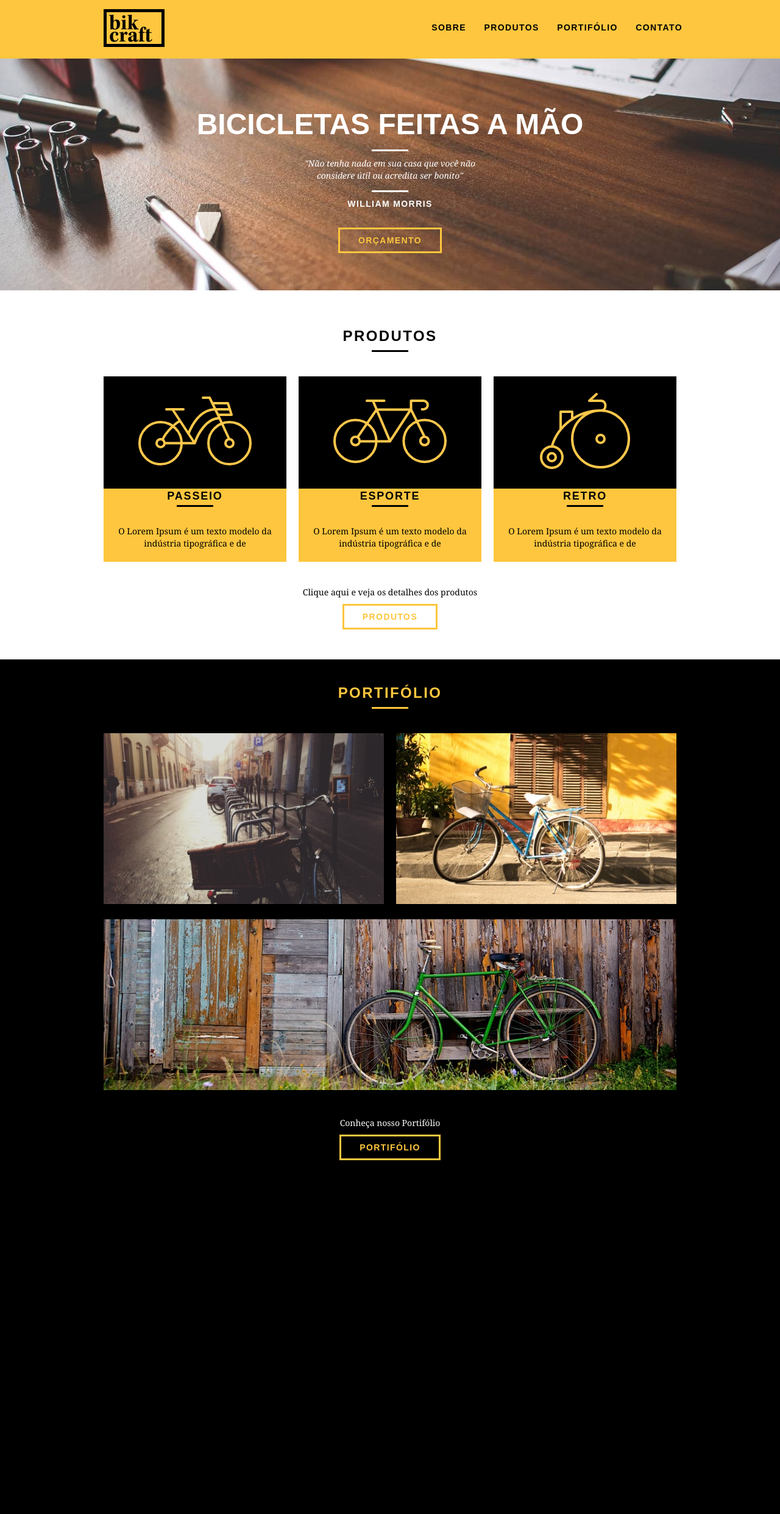
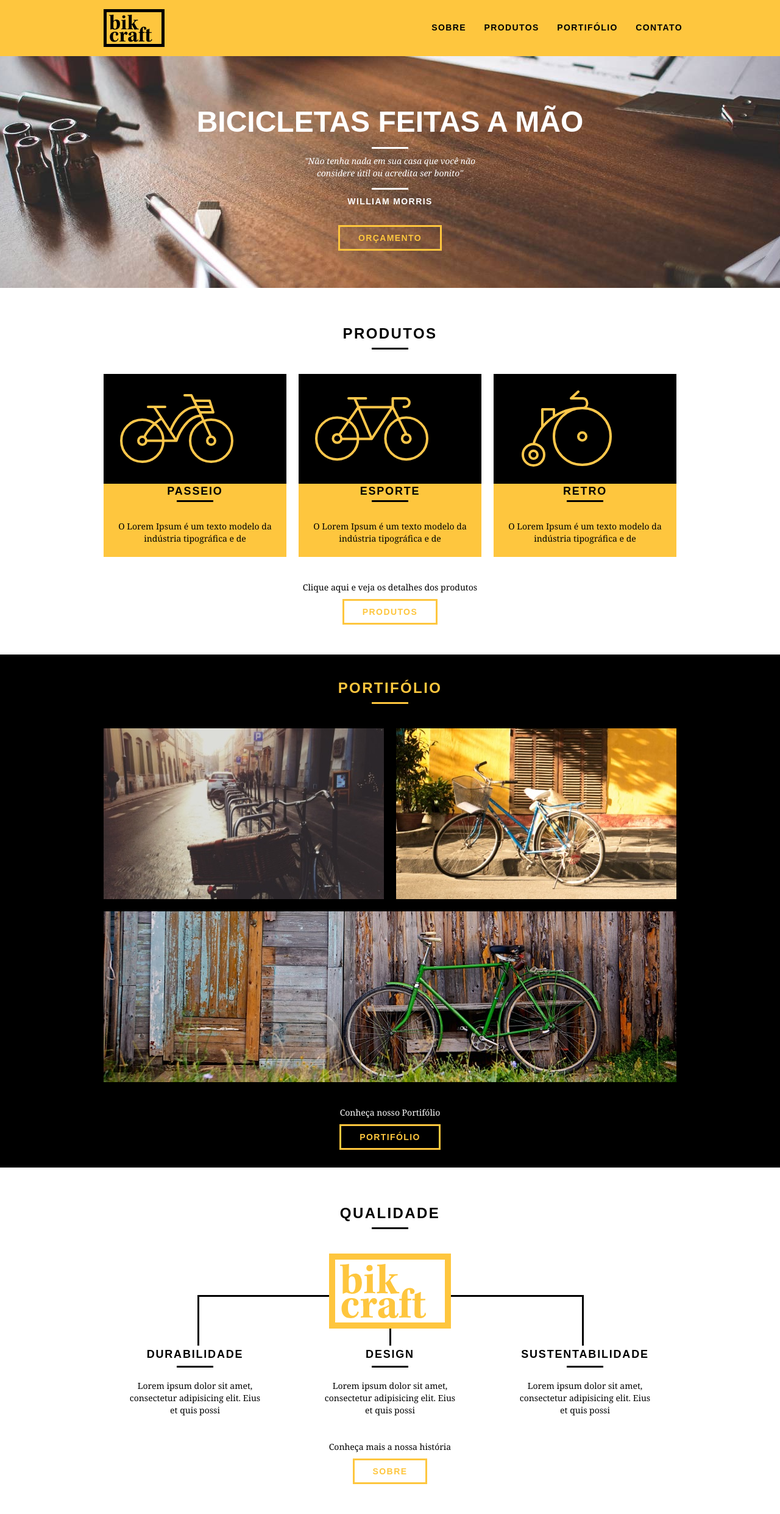
Before and after one commit to srpulga/Bikcraft, a PHP site: page / in a window 1280 px wide. Shown: the whole page at 61% size. Before the commit the page ends 1902 px from the top, so only its background shows below. Run offline with PHP 8.4, Linux system fonts and the light colour scheme.

Commit message:
Adicionado lista de qualidade

```diff
--- a/css/style.css
+++ b/css/style.css
@@ -1,13 +1,17 @@
     /* Estilos Gerais */
 
-body{
+    body {
         font-family: Arial, Helvetica, sans-serif;
     }
 
-p{
+    p {
         font-family: Georgia, 'Times New Roman', Times, serif;
         font-size: 14px;
         line-height: 20px;
+    }
+
+    img {
+        display: block;
     }
 
     .btn {
@@ -21,7 +25,7 @@ p{
         letter-spacing: .1em;
     }
 
-.btn:hover{
+    .btn:hover {
         color: white;
         border-color: #fff;
     }
@@ -43,15 +47,15 @@ p{
     }
 
     .subtitulo:after {
-    content:"";
+        content: "";
         display: block;
         width: 60px;
         height: 3px;
-    background:#000;
+        background: #000;
         margin: 8px auto;
     }
+    /* Header */
 
-/* Header */
     .header {
         position: fixed;
         top: 0;
@@ -63,10 +67,9 @@ p{
 
     .header_menu {
         text-align: right;
-
     }
 
-.header_menu ul li{
+    .header_menu ul li {
         display: inline-block;
         margin-left: 25px;
         margin-top: 20px;
@@ -90,7 +93,7 @@ color: white;
         width: 100%;
         background: url("../img/bg.jpg") no-repeat center;
         background-size: cover;
-    margin-top: 96px;
+        margin-top: 92px;
         height: 380px;
         text-align: center;
         padding-top: 80px;
@@ -114,8 +117,9 @@ color: white;
         font-style: italic;
     }
 
-.quote-externo p:before, .quote-externo p:after {
-content:"";
+    .quote-externo p:before,
+    .quote-externo p:after {
+        content: "";
         display: block;
         width: 60px;
         height: 3px;
@@ -129,7 +133,6 @@ margin: 14px auto 10px auto;
         font-size: 14px;
         letter-spacing: .1em;
     }
-
     /* Produtos */
 
     .produtos {
@@ -150,16 +153,17 @@ text-align: center;
         margin-bottom: 20px;
     }
 
-.produtos_lista li p {
-    padding: 10px 20px 20px 20px;
-}
-
-.produtos_lista li h3:after{content:"";
+    .produtos_lista li h3:after {
+        content: "";
         display: block;
         width: 60px;
         height: 3px;
-    background:#000;
+        background: #000;
         margin: 2px auto;
+    }
+
+    .produtos_lista li p {
+        padding: 10px 20px 20px 20px;
     }
 
     .produtos_icon {
@@ -173,13 +177,12 @@ text-align: center;
         clear: both;
     }
 
-.call p{
+    .call p {
         margin-bottom: 20px;
     }
-
     /* Portifólio */
 
-.portifolio{
+    .portifolio {
         width: 100%;
         background: black;
         padding: 40px 0;
@@ -188,6 +191,7 @@ text-align: center;
     .portifolio .subtitulo {
         color: #fec63e;
     }
+
     .portifolio .subtitulo:after {
         background: #fec63e;
     }
@@ -199,3 +203,51 @@ color: white;
     .portifolio_lista li:last-child {
         margin-top: 20px;
     }
+    /* Qualidade */
+
+    .qualidade {
+        padding: 60px 0;
+    }
+
+    .qualidade:after {
+        content: "";
+        width: 634px;
+        height: 83px;
+        display: block;
+        background: url("../img/linhas.svg") no-repeat center;
+        position: absolute;
+        top: 209px;
+        right: 162px;
+        z-index: -1;
+    }
+
+    .qualidade img {
+        margin: 0 auto;
+    }
+
+    .qualidade_lista {
+        padding-top: 30px;
+    }
+
+    .qualidade_lista li {
+        text-align: center;
+        padding: 0 40px;
+    }
+
+    .qualidade_lista li h3 {
+        font-weight: bold;
+        font-size: 18px;
+        line-height: 25px;
+        text-transform: uppercase;
+        letter-spacing: .1em;
+        margin-bottom: 20px;
+    }
+
+    .qualidade_lista li h3:after {
+        content: "";
+        display: block;
+        width: 60px;
+        height: 3px;
+        background: #000;
+        margin: 6px auto;
+    }
--- a/index.html
+++ b/index.html
@@ -32,18 +32,16 @@
             <h1>Bicicletas Feitas a Mão</h1>
             <blockquote class="quote-externo">
                 <p>
-					"Não tenha nada em sua casa que você não considere útil ou acredita
-					ser bonito"
+                    "Não tenha nada em sua casa que você não considere útil ou acredita ser bonito"
                 </p>
                 <cite>WILLIAM MORRIS</cite>
             </blockquote>
             <a href="produtos.html" class="btn">Orçamento</a>
         </div>
     </section>
-</body>
 
     <section class="produtos container">
-	<h2 class="subtitulo" >Produtos</h2>
+        <h2 class="subtitulo">Produtos</h2>
         <ul class="produtos_lista">
             <li class="grid-1-3">
                 <div class="produtos_icon">
@@ -80,7 +78,7 @@
     <section class="portifolio">
         <div class="container">
             <h2 class="subtitulo">Portifólio</h2>
-		<ul  class="portifolio_lista">
+            <ul class="portifolio_lista">
                 <li class="grid-8"><img src="img/portfolio/retro.jpg" alt="Bicicleta Retrô"></li>
                 <li class="grid-8"><img src="img/portfolio/passeio.jpg" alt="Bicicleta Passeio"></li>
                 <li class="grid-16"><img src="img/portfolio/esporte.jpg" alt="Bicicleta Esporte"></li>
@@ -90,10 +88,35 @@
                 <p>Conheça nosso Portifólio</p>
                 <a href="portifolio.html" class="btn">Portifólio</a>
             </div>
+        </div>
+    </section>
 
+    <section class="qualidade container">
+        <h2 class="subtitulo">Qualidade</h2>
+        <img src="img/bikcraft-qualidade.svg" alt="Bikcraft Qualidade">
+
+        <ul class="qualidade_lista">
+            <li class="grid-1-3">
+                <h3>Durabilidade</h3>
+                <p>Lorem ipsum dolor sit amet, consectetur adipisicing elit. Eius et quis possi</p>
+            </li>
+            <li class="grid-1-3">
+                <h3>Design</h3>
+                <p>Lorem ipsum dolor sit amet, consectetur adipisicing elit. Eius et quis possi</p>
+            </li>
+            <li class="grid-1-3">
+                <h3>Sustentabilidade</h3>
+                <p>Lorem ipsum dolor sit amet, consectetur adipisicing elit. Eius et quis possi</p>
+            </li>
+        </ul>
+
+        <div class="call">
+            <p>Conheça mais a nossa história</p>
+            <a href="sobre.html" class="btn btn-preto">Sobre</a>
         </div>
-
 
     </section>
 
+</body>
+
 </html>
```
Lines whose indentation alone changed are shown as unchanged.
